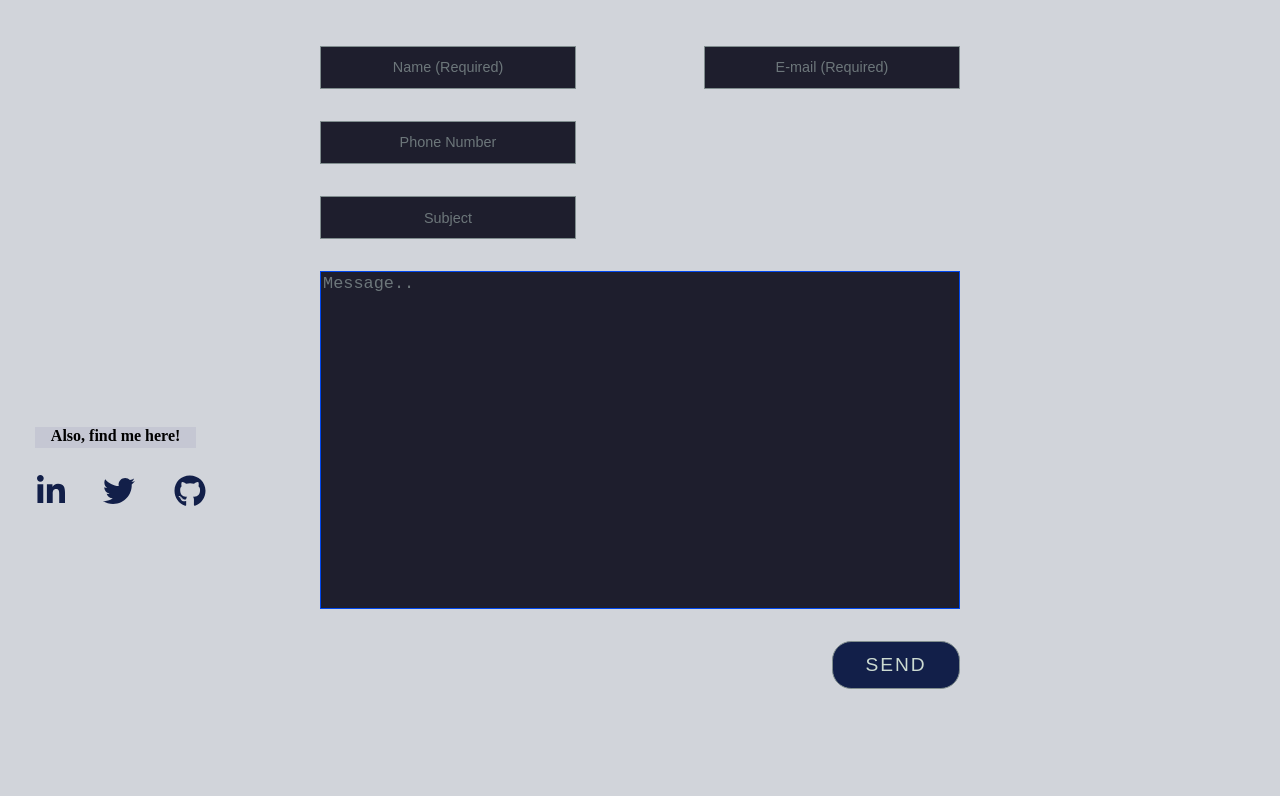
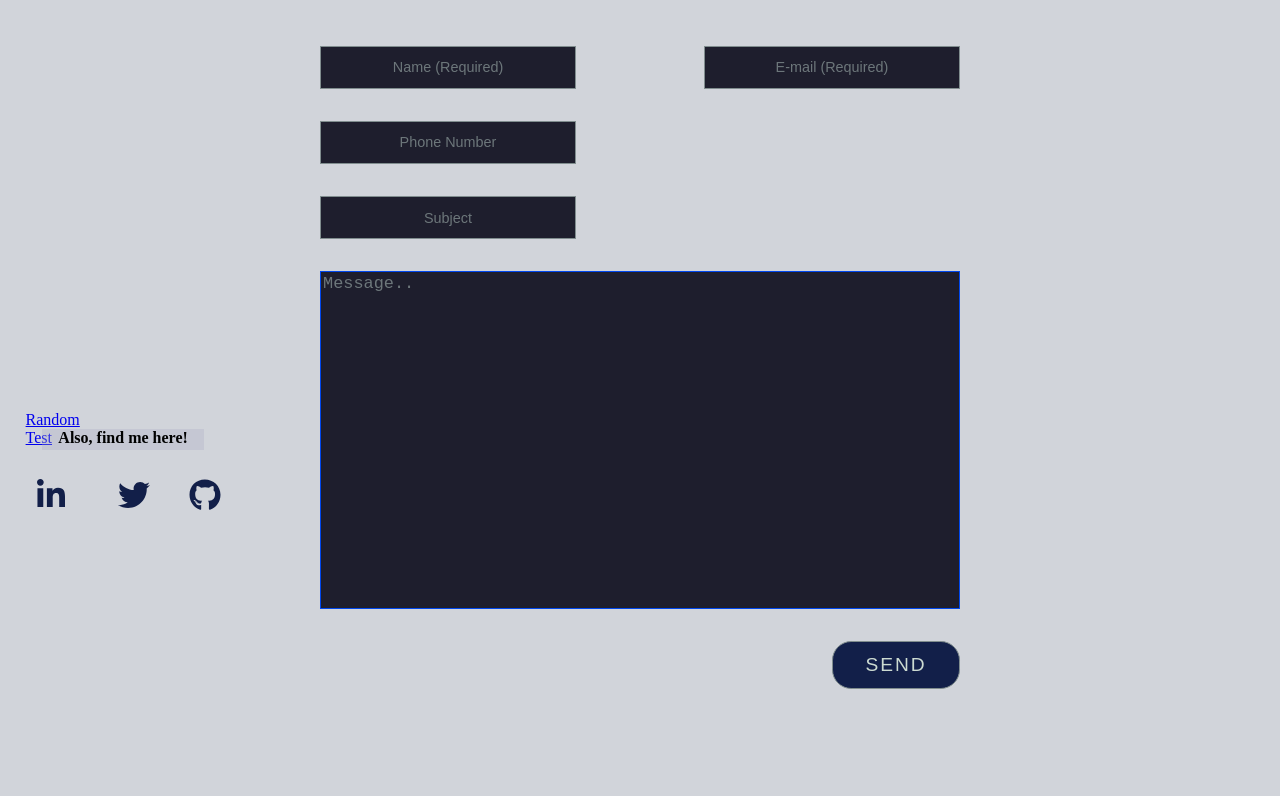
Before and after one commit to ChrisCodeCole/Portfolio2018, a plain HTML site: page index.html in a window 1280 px wide. Shown: the part 3223-4023 px from the top of the page. Drawn offline with nearby package versions, Linux system fonts and the light colour scheme.

Commit message:
another github pages test..

```diff
--- a/index.html
+++ b/index.html
@@ -132,9 +132,10 @@
         <!-- <hr> -->
         <div id="left-column">
           <span>Also, find me here!</span>
-            <a id="icon1" class="social-links" href=([https://www.linkedin.com/in/christian-coleman-b48132134)><i class="fab fa-linkedin-in fa-2x"></i></a>
+            <a id="icon1" class="social-links"  href="https://www.linkedin.com/in/christian-coleman-b48132134"><i class="fab fa-linkedin-in fa-2x"></i></a>
             <a id="icon2" class="social-links" href="https://www.twitter.com/ChrisCodeCole"><i class="fab fa-twitter fa-2x"></i></a>
             <a id="icon3" class="social-links" href="https://www.github.com/ChrisCodeCole"><i class="fab fa-github fa-2x"></i></a>
+            <a href="www.google.com">Random Test</a>
         </div>
         <div id="form-container">
           <form id="contact-form" action="https://formspree.io/christian.c2508@gmail.com" method="POST">
```
